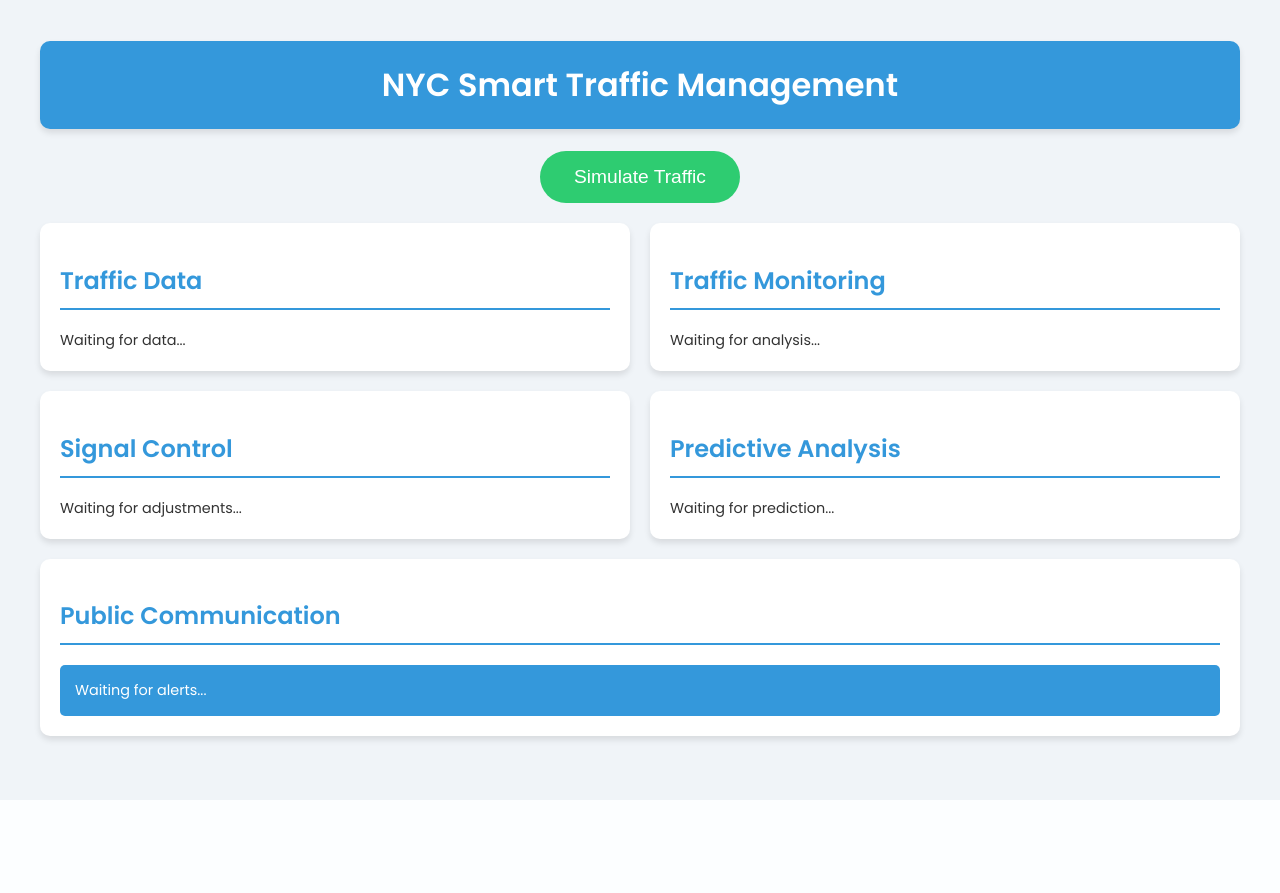
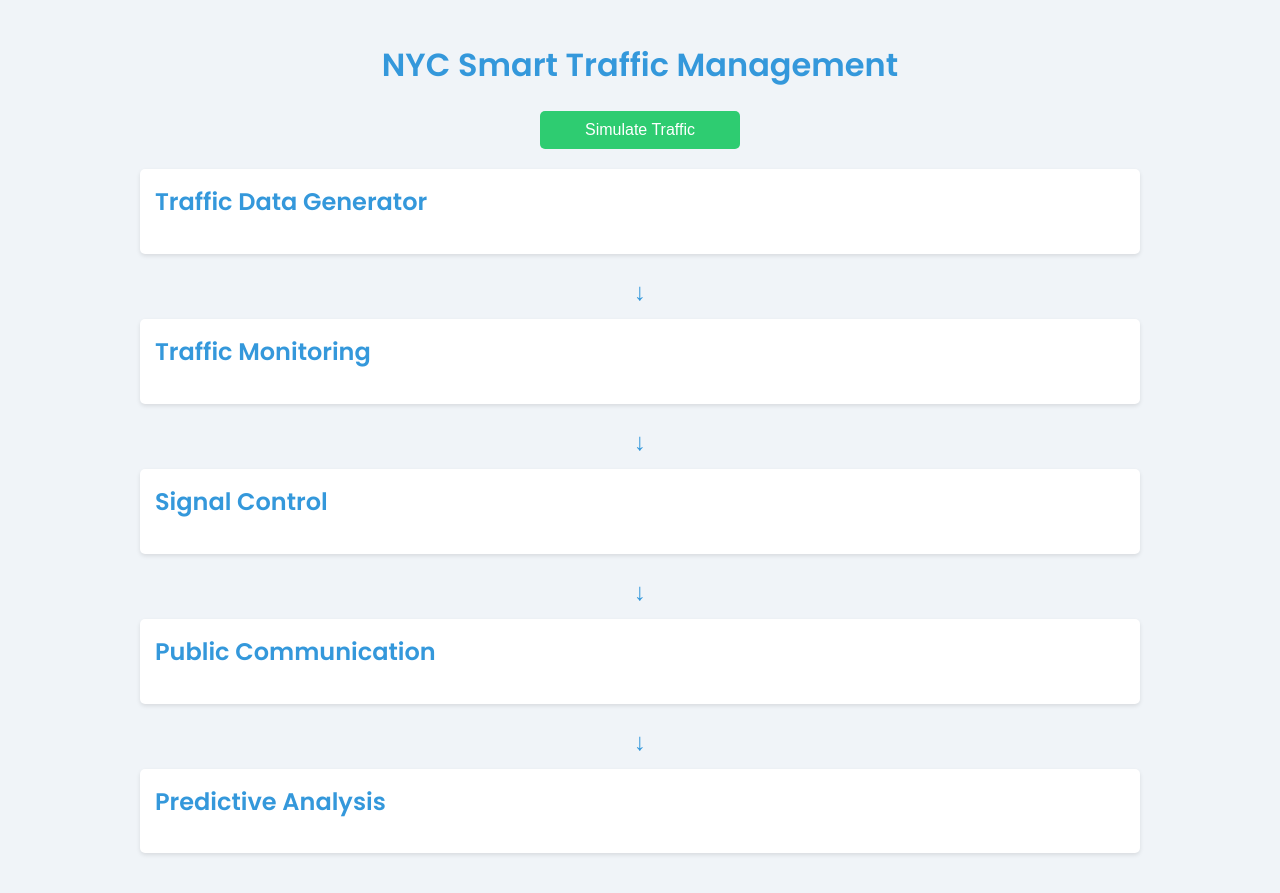
Before and after one commit to ranausmans/AIAgents, a Flask app: page / in a window 1280 px wide. Before the commit the page ends 746 px from the top, so only its background shows below. Run offline with Flask 3, Linux system fonts and the light colour scheme.

Commit message:
Update index.html

```diff
--- a/templates/index.html
+++ b/templates/index.html
@@ -9,94 +9,124 @@
         body {
             font-family: 'Poppins', sans-serif;
             margin: 0;
-            padding: 0;
+            padding: 20px;
             background-color: #f0f4f8;
             color: #333;
         }
         .container {
-            max-width: 1200px;
+            max-width: 1000px;
             margin: 0 auto;
-            padding: 20px;
         }
         h1 {
             text-align: center;
-            color: #ffffff;
-            background-color: #3498db;
-            padding: 20px;
-            border-radius: 10px;
-            box-shadow: 0 4px 6px rgba(0,0,0,0.1);
+            color: #3498db;
         }
         #simulate-btn {
             display: block;
             width: 200px;
             margin: 20px auto;
+            padding: 10px;
+            background-color: #2ecc71;
+            color: white;
+            border: none;
+            border-radius: 5px;
+            font-size: 1em;
+            cursor: pointer;
+        }
+        .agent {
+            background-color: white;
+            border-radius: 5px;
             padding: 15px;
-            background-color: #2ecc71;
-            color: #ffffff;
-            border: none;
-            border-radius: 50px;
-            font-size: 1.2em;
-            cursor: pointer;
-            transition: all 0.3s ease;
+            margin-bottom: 20px;
+            box-shadow: 0 2px 4px rgba(0,0,0,0.1);
         }
-        #simulate-btn:hover {
-            background-color: #27ae60;
-            transform: scale(1.05);
+        .agent h2 {
+            margin-top: 0;
+            color: #3498db;
         }
-        .grid {
-            display: grid;
-            grid-template-columns: repeat(2, 1fr);
-            gap: 20px;
-            margin-top: 20px;
+        .agent-content {
+            margin-top: 10px;
+            padding: 15px;
+            background-color: #f8f9fa;
+            border-radius: 5px;
+            font-size: 14px;
+            line-height: 1.6;
         }
-        .card {
-            background-color: #ffffff;
-            border-radius: 10px;
-            padding: 20px;
-            box-shadow: 0 4px 6px rgba(0,0,0,0.1);
+        .agent-content h3 {
+            color: #2c3e50;
+            margin-top: 0;
+            margin-bottom: 15px;
         }
-        .card.wide {
-            grid-column: span 2;
+        .agent-content ul {
+            padding-left: 20px;
+            margin-bottom: 15px;
         }
-        .card h2 {
+        .agent-content li {
+            margin-bottom: 5px;
+        }
+        .arrow {
+            text-align: center;
+            font-size: 24px;
             color: #3498db;
-            border-bottom: 2px solid #3498db;
-            padding-bottom: 10px;
+            margin: 10px 0;
         }
-        .card-content {
-            margin-top: 15px;
-            font-size: 0.9em;
+        .hidden {
+            display: none;
         }
         .traffic-info {
             display: flex;
             justify-content: space-between;
-            align-items: center;
-            margin-bottom: 10px;
-            padding: 10px;
-            background-color: #ecf0f1;
-            border-radius: 5px;
+            margin-bottom: 5px;
+            padding: 5px;
+            background-color: #f8f9fa;
+            border-radius: 3px;
         }
         .traffic-level {
             font-weight: bold;
-            padding: 3px 8px;
+            padding: 2px 5px;
             border-radius: 3px;
-            color: #ffffff;
+            color: white;
         }
         .Low { background-color: #2ecc71; }
         .Medium { background-color: #f39c12; }
         .High { background-color: #e74c3c; }
-        .public-alert {
-            background-color: #3498db;
-            color: #ffffff;
-            padding: 15px;
-            border-radius: 5px;
-            margin-top: 10px;
+        .loading {
+            text-align: center;
+            font-size: 1.2em;
+            margin-top: 20px;
+        }
+        .loading::after {
+            content: '...';
+            animation: dots 1.5s steps(5, end) infinite;
+        }
+        @keyframes dots {
+            0%, 20% { content: '.'; }
+            40% { content: '..'; }
+            60% { content: '...'; }
+            80%, 100% { content: ''; }
+        }
+        .highlight {
+            background-color: #fffbcc;
+            padding: 2px 5px;
+            border-radius: 3px;
+            font-weight: bold;
         }
         .signal-adjustment {
-            background-color: #ecf0f1;
-            padding: 10px;
+            background-color: #e8f6f3;
+            border-radius: 5px;
+            padding: 15px;
+            margin-bottom: 15px;
+        }
+        .signal-adjustment h4 {
+            color: #16a085;
+            margin-top: 0;
             margin-bottom: 10px;
-            border-radius: 5px;
+        }
+        .signal-adjustment p {
+            margin: 5px 0;
+        }
+        .signal-adjustment strong {
+            color: #2980b9;
         }
         #animation-overlay {
             position: fixed;
@@ -104,7 +134,7 @@
             left: 0;
             width: 100%;
             height: 100%;
-            background-color: rgba(255,255,255,0.8);
+            background-color: rgba(0, 0, 0, 0.7);
             display: flex;
             justify-content: center;
             align-items: center;
@@ -114,8 +144,8 @@
             transition: opacity 0.3s ease;
         }
         #animation-text {
-            font-size: 2em;
-            color: #333;
+            color: white;
+            font-size: 24px;
             text-align: center;
         }
     </style>
@@ -124,30 +154,8 @@
     <div class="container">
         <h1>NYC Smart Traffic Management</h1>
         <button id="simulate-btn">Simulate Traffic</button>
-        <div class="grid">
-            <div class="card">
-                <h2>Traffic Data</h2>
-                <div id="traffic-data" class="card-content">Waiting for data...</div>
-            </div>
-            <div class="card">
-                <h2>Traffic Monitoring</h2>
-                <div id="traffic-summary" class="card-content">Waiting for analysis...</div>
-            </div>
-            <div class="card">
-                <h2>Signal Control</h2>
-                <div id="signal-adjustments" class="card-content">Waiting for adjustments...</div>
-            </div>
-            <div class="card">
-                <h2>Predictive Analysis</h2>
-                <div id="traffic-prediction" class="card-content">Waiting for prediction...</div>
-            </div>
-            <div class="card wide">
-                <h2>Public Communication</h2>
-                <div id="public-alert" class="card-content">
-                    <div class="public-alert">Waiting for alerts...</div>
-                </div>
-            </div>
-        </div>
+        <div id="loading" class="loading hidden">Simulating traffic data</div>
+        <div id="agents-container"></div>
     </div>
     <div id="animation-overlay">
         <div id="animation-text"></div>
@@ -155,80 +163,173 @@
 
     <script>
         const simulateBtn = document.getElementById('simulate-btn');
-        const animationOverlay = document.getElementById('animation-overlay');
-        const animationText = document.getElementById('animation-text');
+        const agentsContainer = document.getElementById('agents-container');
+        const loadingDiv = document.getElementById('loading');
+        const agents = [
+            { id: 'traffic_data', name: 'Traffic Data Generator' },
+            { id: 'traffic_summary', name: 'Traffic Monitoring' },
+            { id: 'signal_adjustments', name: 'Signal Control' },
+            { id: 'public_alert', name: 'Public Communication' },
+            { id: 'traffic_prediction', name: 'Predictive Analysis' }
+        ];
 
-        function showAnimation(text, duration) {
-            animationText.textContent = text;
-            animationOverlay.style.opacity = '1';
-            animationOverlay.style.pointerEvents = 'auto';
-            return new Promise(resolve => setTimeout(() => {
-                animationOverlay.style.opacity = '0';
-                animationOverlay.style.pointerEvents = 'none';
-                resolve();
-            }, duration));
+        function createAgentElements() {
+            agents.forEach((agent, index) => {
+                const agentDiv = document.createElement('div');
+                agentDiv.className = 'agent';
+                agentDiv.innerHTML = `
+                    <h2>${agent.name}</h2>
+                    <div id="${agent.id}-content" class="agent-content hidden"></div>
+                `;
+                agentsContainer.appendChild(agentDiv);
+
+                if (index < agents.length - 1) {
+                    const arrow = document.createElement('div');
+                    arrow.className = 'arrow';
+                    arrow.textContent = '↓';
+                    agentsContainer.appendChild(arrow);
+                }
+            });
         }
 
-        simulateBtn.addEventListener('click', function() {
-            showAnimation('Generating Simulation Data...', 2000)
-                .then(() => showAnimation('Agents Communicating...', 5000));
-
-            fetch('/simulate', { method: 'POST' })
-                .then(response => response.json())
-                .then(data => {
-                    updateTrafficData(data.traffic_data);
-                    updateTrafficSummary(data.traffic_summary);
-                    updateSignalAdjustments(data.signal_adjustments);
-                    updatePublicAlert(data.public_alert);
-                    updateTrafficPrediction(data.traffic_prediction);
-                })
-                .catch(error => console.error('Error:', error));
-        });
-
-        function updateTrafficData(data) {
-            const container = document.getElementById('traffic-data');
-            container.innerHTML = '';
+        function formatTrafficData(data) {
+            let output = '';
             for (const [location, info] of Object.entries(data)) {
-                const div = document.createElement('div');
-                div.className = 'traffic-info';
-                div.innerHTML = `
+                output += `<div class="traffic-info">
                     <span>${location}</span>
                     <span class="traffic-level ${info.traffic_level}">${info.traffic_level}</span>
                     <span>${info.vehicles} vehicles</span>
                     <span>${info.average_speed} mph</span>
-                `;
-                container.appendChild(div);
+                </div>`;
+            }
+            return output;
+        }
+
+        function formatContent(content, agentId) {
+            if (!content) {
+                console.error(`No content for ${agentId}`);
+                return 'No data available';
+            }
+
+            if (typeof content !== 'string') {
+                console.error(`Unexpected content type for ${agentId}:`, typeof content);
+                return JSON.stringify(content, null, 2);
+            }
+
+            switch (agentId) {
+                case 'traffic_summary':
+                    return content
+                        .replace(/^## (.*)/gm, '<h3>$1</h3>')
+                        .replace(/\*\*(.*?):\*\*/g, '<strong>$1:</strong>')
+                        .replace(/\n\n/g, '<br><br>')
+                        .replace(/^\* (.*)/gm, '<li>$1</li>')
+                        .replace(/<li>.*<\/li>/s, match => `<ul>${match}</ul>`);
+                case 'signal_adjustments':
+                    return content
+                        .replace(/^## (.*)/gm, '<h3>$1</h3>')
+                        .replace(/\*\*(.*?):\*\*/g, '<h4>$1:</h4>')
+                        .replace(/^\* (.*)/gm, '<li>$1</li>')
+                        .replace(/<li>.*<\/li>/s, match => `<ul>${match}</ul>`)
+                        .replace(/\n\n/g, '<br><br>');
+                case 'public_alert':
+                    return content
+                        .replace(/🚨/g, '<span class="highlight">🚨</span>')
+                        .replace(/🚗/g, '<span class="highlight">🚗</span>')
+                        .replace(/\n/g, '<br>');
+                case 'traffic_prediction':
+                    return content
+                        .replace(/\n\n/g, '<br><br>')
+                        .replace(/- (.*)/g, '<li>$1</li>')
+                        .replace(/<li>.*<\/li>/s, match => `<ul>${match}</ul>`);
+                default:
+                    return content;
             }
         }
 
-        function updateTrafficSummary(summary) {
-            document.getElementById('traffic-summary').textContent = summary;
+        async function runSimulation(data) {
+            loadingDiv.classList.add('hidden');
+            for (const agent of agents) {
+                console.log(`Processing ${agent.id}:`, data[agent.id]); // Log raw data
+                const content = document.getElementById(`${agent.id}-content`);
+                content.classList.remove('hidden');
+                let formattedContent;
+                if (agent.id === 'traffic_data') {
+                    formattedContent = formatTrafficData(data[agent.id]);
+                } else {
+                    formattedContent = formatContent(data[agent.id], agent.id);
+                }
+                console.log(`Formatted content for ${agent.id}:`, formattedContent); // Log formatted content
+                content.innerHTML = formattedContent;
+                await new Promise(resolve => setTimeout(resolve, 1000));
+            }
         }
 
-        function updateSignalAdjustments(adjustments) {
-            const container = document.getElementById('signal-adjustments');
-            container.innerHTML = '';
-            const intersections = adjustments.split('\n\n');
-            intersections.forEach(intersection => {
-                const div = document.createElement('div');
-                div.className = 'signal-adjustment';
-                const lines = intersection.split('\n');
-                div.innerHTML = `<h3>${lines[0]}</h3>`;
-                lines.slice(1).forEach(line => {
-                    const [key, value] = line.split(': ');
-                    div.innerHTML += `<p><strong>${key}:</strong> ${value}</p>`;
-                });
-                container.appendChild(div);
-            });
+        function showAnimation(text, duration) {
+            const overlay = document.getElementById('animation-overlay');
+            const animationText = document.getElementById('animation-text');
+            animationText.textContent = text;
+            overlay.style.opacity = '1';
+            overlay.style.pointerEvents = 'auto';
+            return new Promise(resolve => setTimeout(() => {
+                overlay.style.opacity = '0';
+                overlay.style.pointerEvents = 'none';
+                setTimeout(resolve, 300); // Wait for fade out animation
+            }, duration));
         }
 
-        function updatePublicAlert(alert) {
-            document.getElementById('public-alert').innerHTML = `<div class="public-alert">${alert}</div>`;
+        function logError(error) {
+            console.error('Error details:', error);
+            if (error.stack) {
+                console.error('Stack trace:', error.stack);
+            }
+            if (error.response) {
+                error.response.text().then(text => {
+                    console.error('Response text:', text);
+                });
+            }
         }
 
-        function updateTrafficPrediction(prediction) {
-            document.getElementById('traffic-prediction').textContent = prediction;
-        }
+        simulateBtn.addEventListener('click', async function() {
+            agents.forEach(agent => {
+                const content = document.getElementById(`${agent.id}-content`);
+                content.classList.add('hidden');
+            });
+
+            // Start the fetch request immediately
+            const fetchPromise = fetch(window.location.pathname + 'simulate', {
+                method: 'POST',
+                headers: {
+                    'Content-Type': 'application/json',
+                },
+            })
+            .then(response => {
+                if (!response.ok) {
+                    throw new Error(`HTTP error! status: ${response.status}`);
+                }
+                return response.json();
+            })
+            .catch(error => {
+                loadingDiv.classList.add('hidden');
+                logError(error);
+            });
+
+            // Run animations concurrently with the fetch request
+            await showAnimation('Generating traffic data...', 2000);
+            await showAnimation('Agents communicating with each other...', 3000);
+
+            loadingDiv.classList.remove('hidden');
+
+            try {
+                const data = await fetchPromise;
+                console.log("Received data:", data);  // Log the received data
+                runSimulation(data);
+            } catch (error) {
+                loadingDiv.classList.add('hidden');
+                // Error already logged and alerted in the fetch promise
+            }
+        });
+
+        createAgentElements();
     </script>
 </body>
 </html>
```
